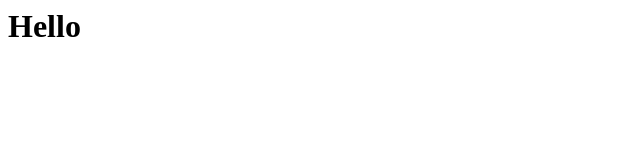
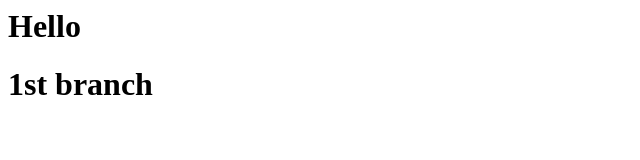
Before and after one commit to debasisd/GitCommand, a plain HTML site: page index.html in a window 1280 px wide. Shown: the whole page, without its empty margins (0-640 px from the left). Drawn offline with Linux system fonts and the light colour scheme.

Commit message:
1st branch

```diff
--- a/index.html
+++ b/index.html
@@ -1 +1,2 @@
 <h1>Hello</h1>
+<h1>1st branch</h1>
```
